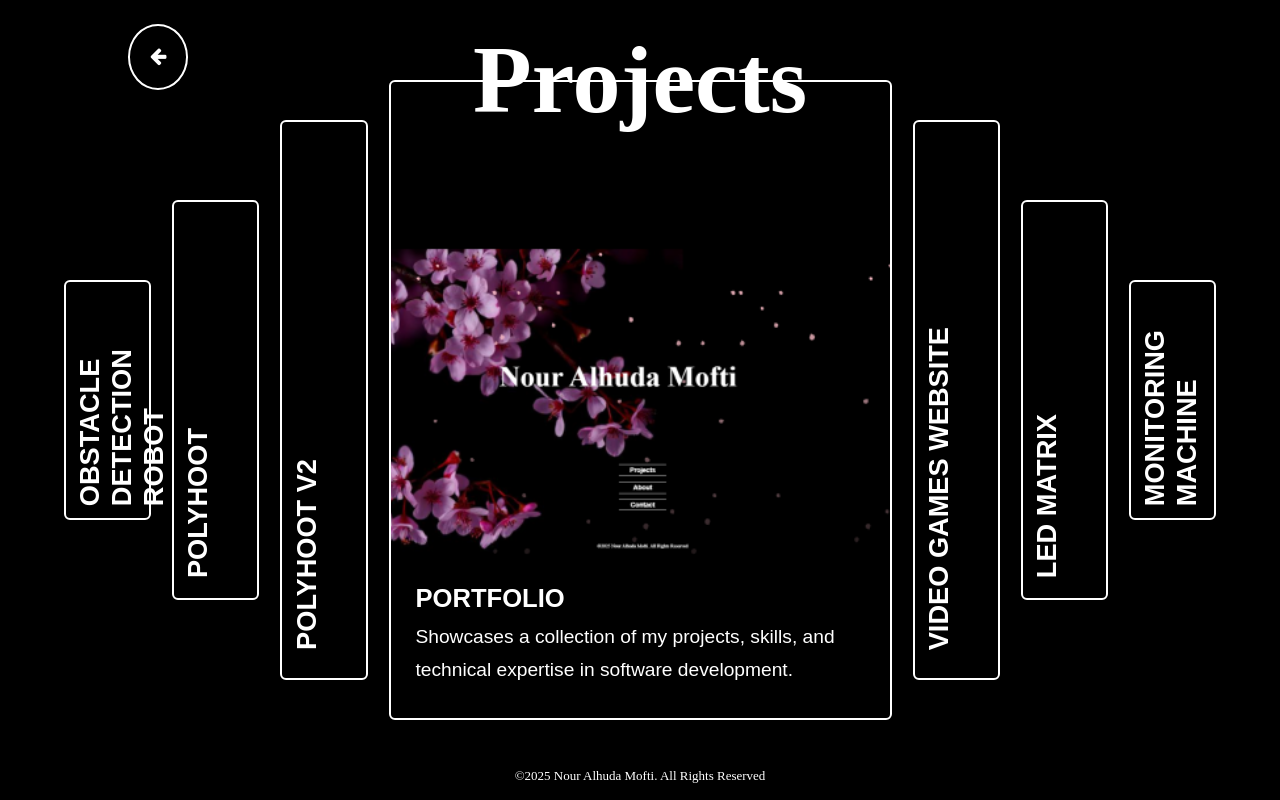
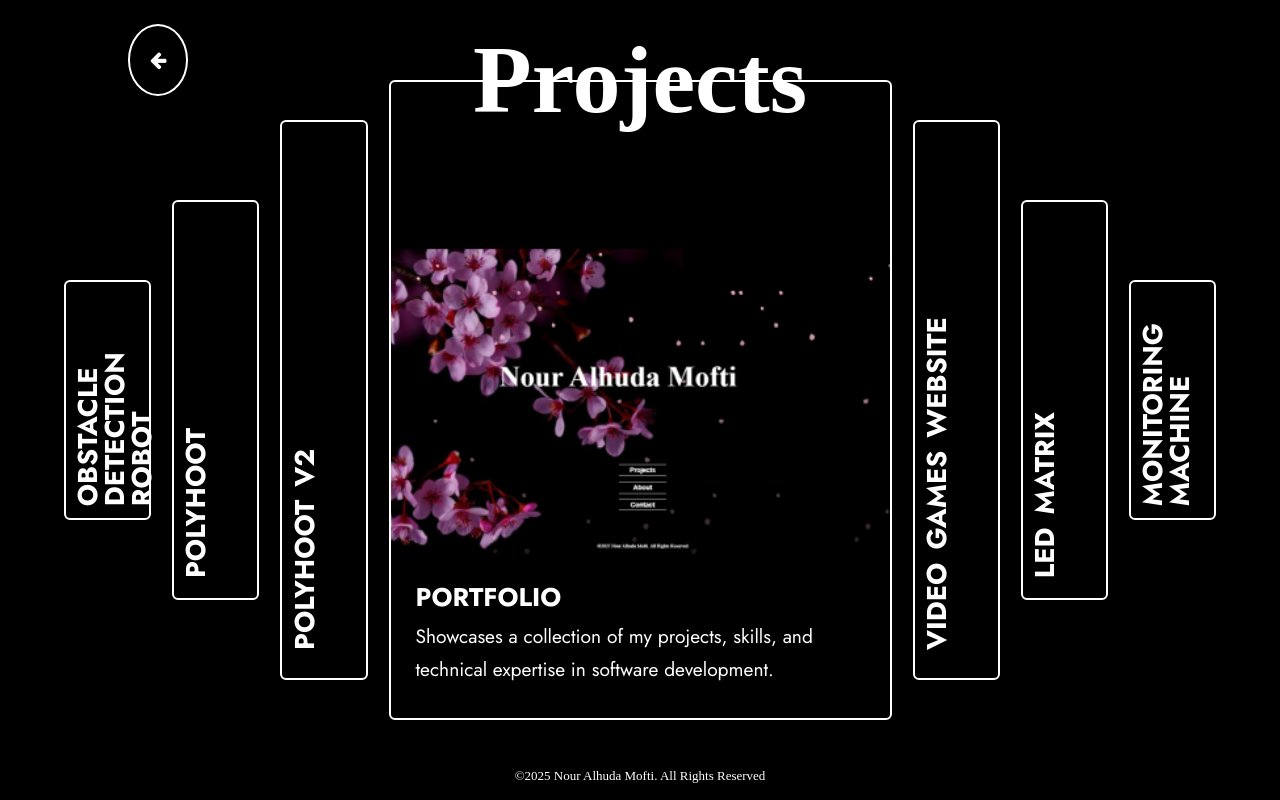
Before and after one commit to nouralhudaM/Portfolio, an Angular app: page /projects in a window 1280 px wide. Built offline with nearby package versions, Linux system fonts and the light colour scheme.

Commit message:
UI/UX adjustments

```diff
--- a/src/app/pages/projects/projects.component.scss
+++ b/src/app/pages/projects/projects.component.scss
@@ -90,6 +90,8 @@
                 writing-mode: vertical-rl;
                 transform: rotate(180deg);
                 transition: 0.7s ease;
+                word-spacing: 0.3rem;
+                line-height: 1;
             }
 
             .details{
--- a/src/index.html
+++ b/src/index.html
@@ -7,6 +7,7 @@
   <meta name="viewport" content="width=device-width, initial-scale=1">
   <link rel="icon" type="image/png" href="./assets/images/n.png">
   <link rel="stylesheet" href="https://cdnjs.cloudflare.com/ajax/libs/font-awesome/6.4.0/css/all.min.css">
+  <link href="https://fonts.googleapis.com/css2?family=Jost:wght@400;600;700&display=swap" rel="stylesheet">
 </head>
 <body>
   <app-root></app-root>
```
